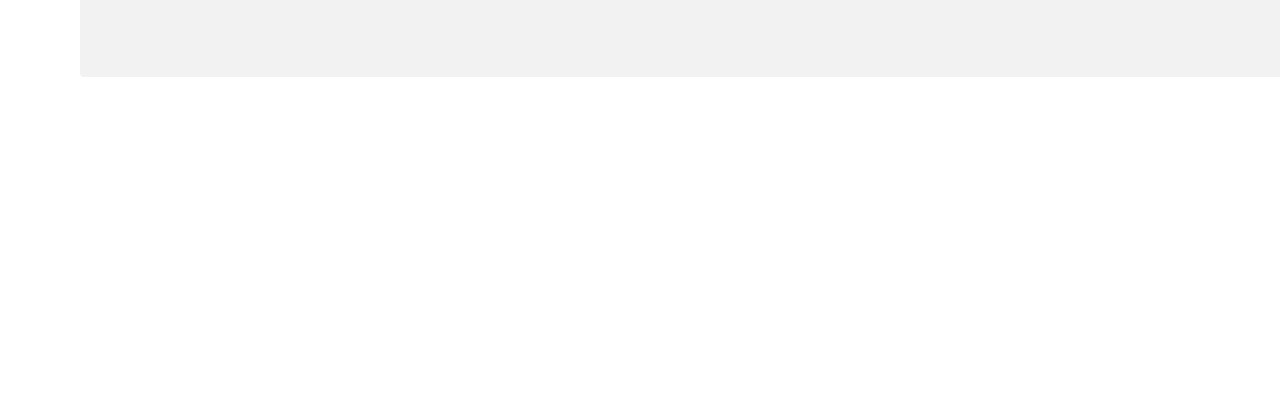
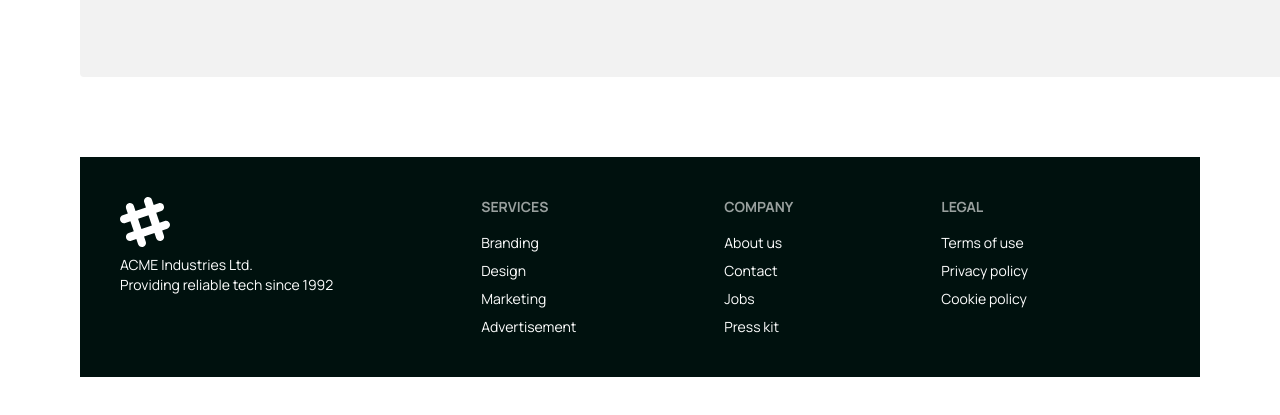
Before and after one commit to Rayhan9966/assignment3, a plain HTML site: page index.html in a window 1280 px wide. Shown: the part 4564-4979 px from the top of the page. Before the commit the page ends 4641 px from the top, so only its background shows below. Drawn offline with nearby package versions, Linux system fonts and the light colour scheme.

Commit message:
footer added

```diff
--- a/index.html
+++ b/index.html
@@ -530,6 +530,34 @@
             </aside>
         </div>
     </main>
+    <footer class="p-20">
+        <footer class="footer p-10 bg-accent-content text-base-100">
+            <aside>
+              <svg width="50" height="50" viewBox="0 0 24 24" xmlns="http://www.w3.org/2000/svg" fill-rule="evenodd" clip-rule="evenodd" class="fill-current"><path d="M22.672 15.226l-2.432.811.841 2.515c.33 1.019-.209 2.127-1.23 2.456-1.15.325-2.148-.321-2.463-1.226l-.84-2.518-5.013 1.677.84 2.517c.391 1.203-.434 2.542-1.831 2.542-.88 0-1.601-.564-1.86-1.314l-.842-2.516-2.431.809c-1.135.328-2.145-.317-2.463-1.229-.329-1.018.211-2.127 1.231-2.456l2.432-.809-1.621-4.823-2.432.808c-1.355.384-2.558-.59-2.558-1.839 0-.817.509-1.582 1.327-1.846l2.433-.809-.842-2.515c-.33-1.02.211-2.129 1.232-2.458 1.02-.329 2.13.209 2.461 1.229l.842 2.515 5.011-1.677-.839-2.517c-.403-1.238.484-2.553 1.843-2.553.819 0 1.585.509 1.85 1.326l.841 2.517 2.431-.81c1.02-.33 2.131.211 2.461 1.229.332 1.018-.21 2.126-1.23 2.456l-2.433.809 1.622 4.823 2.433-.809c1.242-.401 2.557.484 2.557 1.838 0 .819-.51 1.583-1.328 1.847m-8.992-6.428l-5.01 1.675 1.619 4.828 5.011-1.674-1.62-4.829z"></path></svg>
+              <p>ACME Industries Ltd.<br/>Providing reliable tech since 1992</p>
+            </aside>
+            <nav>
+              <header class="footer-title">Services</header>
+              <a class="link link-hover">Branding</a>
+              <a class="link link-hover">Design</a>
+              <a class="link link-hover">Marketing</a>
+              <a class="link link-hover">Advertisement</a>
+            </nav>
+            <nav>
+              <header class="footer-title">Company</header>
+              <a class="link link-hover">About us</a>
+              <a class="link link-hover">Contact</a>
+              <a class="link link-hover">Jobs</a>
+              <a class="link link-hover">Press kit</a>
+            </nav>
+            <nav>
+              <header class="footer-title">Legal</header>
+              <a class="link link-hover">Terms of use</a>
+              <a class="link link-hover">Privacy policy</a>
+              <a class="link link-hover">Cookie policy</a>
+            </nav>
+          </footer>
+    </footer>
 </body>
 
 </html>
```
